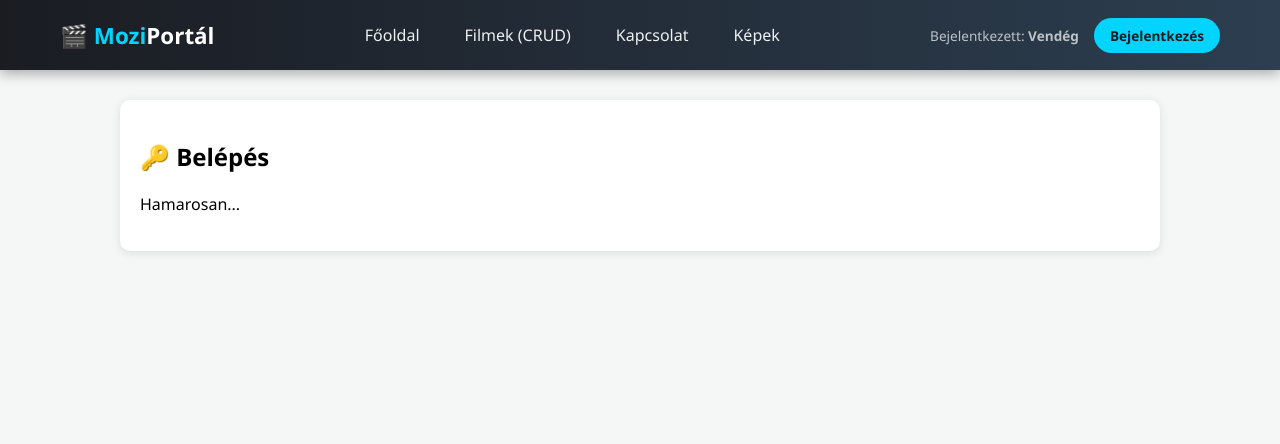
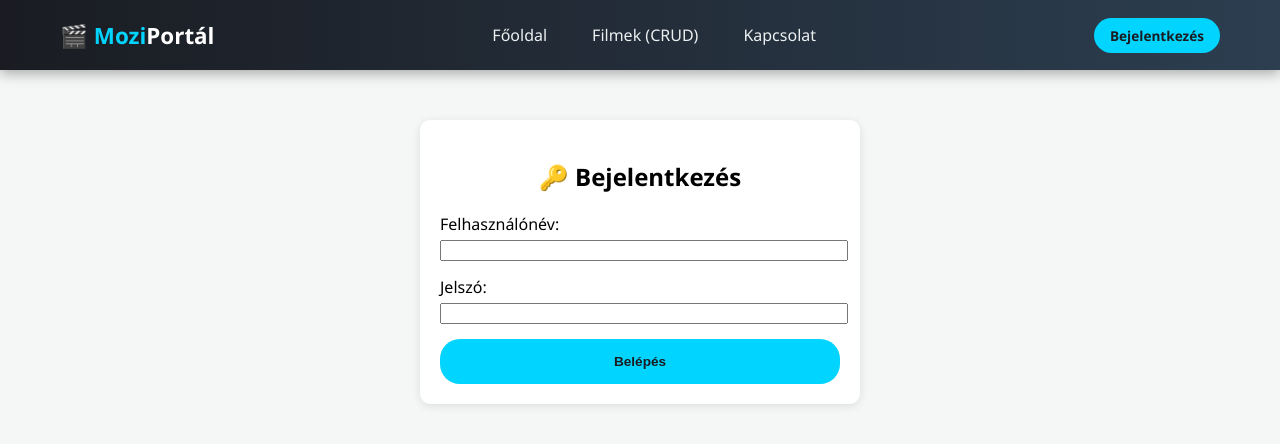
Before and after one commit to RambiBambi93/webprogramoz-sbeadand-gyakorlat2026, a React (Create React App) app in the folder frontend/: page /login in a window 1280 px wide. Shown: the top 444 px of the page. Built offline with nearby package versions, Linux system fonts and the light colour scheme.

Commit message:
Bejelntkezés+ simítgatások

```diff
--- a/frontend/src/App.js
+++ b/frontend/src/App.js
@@ -1,11 +1,14 @@
-import React from 'react';
+import React, { useState } from 'react';
 import { BrowserRouter as Router, Routes, Route, Link } from 'react-router-dom';
 import Home from './components/Home';
 import Movies from './components/Movies';
 import Contact from './components/Contact';
+import Login from './components/Login';
 import './App.css';
 
 function App() {
+  const [user, setUser] = useState("Vendég");
+
   return (
     <Router>
       <div className="App">
@@ -18,11 +21,27 @@ function App() {
               <Link to="/" className="nav-link">Főoldal</Link>
               <Link to="/movies" className="nav-link">Filmek (CRUD)</Link>
               <Link to="/contact" className="nav-link">Kapcsolat</Link>
-              <Link to="/images" className="nav-link">Képek</Link>
             </nav>
-            <div className="user-info">
-              <span className="user-name">Bejelentkezett: <b>Vendég</b></span>
-              <Link to="/login" className="login-btn">Bejelentkezés</Link>
+            <div className="user-info" style={{ display: 'flex', alignItems: 'center', gap: '15px' }}>
+
+              {/* CSAK AKKOR jelenítjük meg a nevet, ha be van jelentkezve valaki */}
+              {user !== "Vendég" && (
+                <span className="user-name">Bejelentkezett: <b>{user}</b></span>
+              )}
+
+              {/* Ha Vendég, csak a gombot látja. Ha belépett, a Kijelentkezés gombot. */}
+              {user === "Vendég" ? (
+                <Link to="/login" className="login-btn">Bejelentkezés</Link>
+              ) : (
+                <button
+                  onClick={() => setUser("Vendég")}
+                  className="login-btn"
+                  style={{border: 'none', cursor: 'pointer', backgroundColor: '#6c757d'}}
+                >
+                  Kijelentkezés
+                </button>
+              )}
+
             </div>
           </div>
         </header>
@@ -32,8 +51,8 @@ function App() {
             <Route path="/" element={<Home />} />
             <Route path="/movies" element={<Movies />} />
             <Route path="/contact" element={<Contact />} />
+            <Route path="/login" element={<Login setUser={setUser} />} />
             <Route path="/images" element={<div className="container"><h2>📷 Galéria</h2><p>Hamarosan...</p></div>} />
-            <Route path="/login" element={<div className="container"><h2>🔑 Belépés</h2><p>Hamarosan...</p></div>} />
           </Routes>
         </main>
       </div>
--- a/frontend/src/components/Home.js
+++ b/frontend/src/components/Home.js
@@ -5,41 +5,45 @@ function Home() {
     <div className="container">
       <h2 style={{textAlign: 'center', margin: '20px 0'}}>Üdvözöljük a Moziműsor Projektben!</h2>
 
-      <section className="video-section">
-        <h3>🎬 Bemutató videók</h3>
-        <div className="video-container" style={{display: 'flex', gap: '20px', flexWrap: 'wrap', justifyContent: 'center'}}>
-          {/* Saját videó - Győződj meg róla, hogy a frontend/public mappában ott van a sajat.mp4! */}
-          <div className="video-card">
-            <p><strong>Saját bemutatkozó (5mp):</strong></p>
-            <video width="400" height="225" controls style={{borderRadius: '8px', boxShadow: '0 4px 8px rgba(0,0,0,0.2)'}}>
-              <source src="/sajat.mp4" type="video/mp4" />
-              A böngésző nem támogatja a videót.
-            </video>
+      <section className="video-section" style={{marginTop: '30px'}}>
+        <div className="video-container" style={{display: 'flex', flexDirection: 'column', alignItems: 'center', gap: '50px'}}>
+
+          {/* Első videó: Cinema City */}
+          <div className="video-card" style={{width: '100%', maxWidth: '800px'}}>
+            <h3 style={{textAlign: 'center', marginBottom: '15px'}}>Cinema City</h3>
+            <div style={{position: 'relative', paddingBottom: '56.25%', height: 0, overflow: 'hidden', borderRadius: '12px', boxShadow: '0 6px 15px rgba(0,0,0,0.3)'}}>
+              <iframe
+                style={{position: 'absolute', top: 0, left: 0, width: '100%', height: '100%', border: 'none'}}
+                src="https://www.youtube.com/embed/OTMqxc48ERg"
+                title="Cinema City"
+                allow="accelerometer; autoplay; clipboard-write; encrypted-media; gyroscope; picture-in-picture"
+                allowFullScreen>
+              </iframe>
+            </div>
           </div>
 
-          {/* YouTube videó */}
-          <div className="video-card">
-            <p><strong>YouTube előzetes:</strong></p>
-            <iframe
-              width="400"
-              height="225"
-              src="https://www.youtube.com/embed/ScMzIvxBSi4"
-              title="YouTube filmelőzetes"
-              frameBorder="0"
-              allow="accelerometer; autoplay; clipboard-write; encrypted-media; gyroscope; picture-in-picture"
-              allowFullScreen
-              style={{borderRadius: '8px', boxShadow: '0 4px 8px rgba(0,0,0,0.2)'}}
-            ></iframe>
+          {/* Második videó: A Gyűrűk Ura */}
+          <div className="video-card" style={{width: '100%', maxWidth: '800px'}}>
+            <h3 style={{textAlign: 'center', marginBottom: '15px'}}>A Gyűrűk Ura Jubileumi Vetítés 4K Extended</h3>
+            <div style={{position: 'relative', paddingBottom: '56.25%', height: 0, overflow: 'hidden', borderRadius: '12px', boxShadow: '0 6px 15px rgba(0,0,0,0.3)'}}>
+              <iframe
+                style={{position: 'absolute', top: 0, left: 0, width: '100%', height: '100%', border: 'none'}}
+                src="https://www.youtube.com/embed/zckJCxYxn1g"
+                title="A Gyűrűk Ura"
+                allow="accelerometer; autoplay; clipboard-write; encrypted-media; gyroscope; picture-in-picture"
+                allowFullScreen>
+              </iframe>
+            </div>
           </div>
+
         </div>
       </section>
 
-      <section className="map-section" style={{marginTop: '40px'}}>
-        <h3>📍 Hol talál meg minket?</h3>
-        {/* Itt egy valódi Google Térkép beágyazás (Corvin Mozi példa) */}
+      <section className="map-section" style={{marginTop: '60px'}}>
+        <h3 style={{textAlign: 'center', marginBottom: '20px'}}>📍 Hol talál meg minket?</h3>
         <iframe
           title="Google Maps - Mozi helyszín"
-          src="https://www.google.com/maps/embed?pb=!1m18!1m12!1m3!1d2696.025345710633!2d19.068281376884042!3d47.4893817960352!2m3!1f0!2f0!3f0!3m2!1i1024!2i768!4f13.1!3m3!1m2!1s0x4741dc5ec749f767%3A0x67396a56e073c683!2sCorvin%20mozi!5e0!3m2!1shu!2shu!4v1714392000000!5m2!1shu!2shu"
+          src="https://www.google.com/maps/embed?pb=!1m18!1m12!1m3!1d2695.845012586022!2d19.06798151562305!3d47.48512147917696!2m3!1f0!2f0!3f0!3m2!1i1024!2i768!4f13.1!3m3!1m2!1s0x4741dc5a24ecfcab%3A0x6c6e755252834db9!2sCorvin%20Mozi!5e0!3m2!1shu!2shu!4v1683050141258!5m2!1shu!2shu"
           width="100%"
           height="350"
           style={{border:0, borderRadius: '12px', boxShadow: '0 4px 10px rgba(0,0,0,0.1)'}}
--- /dev/null
+++ b/frontend/src/components/Login.js
@@ -0,0 +1,73 @@
+import React, { useState } from 'react';
+import { useNavigate } from 'react-router-dom';
+
+function Login({ setUser }) {
+  const [fnev, setFnev] = useState('');
+  const [pw, setPw] = useState('');
+  const [hiba, setHiba] = useState('');
+  const navigate = useNavigate();
+
+  const handleLogin = async (e) => {
+    e.preventDefault();
+    setHiba("");
+
+    try {
+      const response = await fetch('http://localhost:8000/api.php?adat=login', {
+        method: 'POST',
+        headers: { 'Content-Type': 'application/json' },
+        body: JSON.stringify({ username: fnev, password: pw }),
+      });
+
+      const res = await response.json();
+
+      if (res.status === "success") {
+        setUser(res.user);
+        navigate('/');
+      } else {
+        setHiba(res.message || "Hibás adatok!");
+      }
+    } catch (err) {
+      setHiba("Nem sikerült elérni a szervert!");
+    }
+  };
+
+  return (
+    <div className="container" style={{maxWidth: '400px', marginTop: '50px'}}>
+      <div className="stats-bar" style={{textAlign: 'center', marginBottom: '20px'}}>
+        <h2>🔑 Bejelentkezés</h2>
+      </div>
+      <form onSubmit={handleLogin} style={{display: 'flex', flexDirection: 'column', gap: '15px'}}>
+        <div>
+          <label>Felhasználónév:</label>
+          <input
+            type="text"
+            className="search-bar"
+            style={{width: '100%', position: 'static', marginTop: '5px'}}
+            value={fnev}
+            onChange={(e) => setFnev(e.target.value)}
+            required
+          />
+        </div>
+        <div>
+          <label>Jelszó:</label>
+          <input
+            type="password"
+            className="search-bar"
+            style={{width: '100%', position: 'static', marginTop: '5px'}}
+            value={pw}
+            onChange={(e) => setPw(e.target.value)}
+            required
+          />
+        </div>
+
+        {hiba && <p style={{color: 'red', fontWeight: 'bold', textAlign: 'center'}}>{hiba}</p>}
+
+        <button type="submit" className="login-btn" style={{width: '100%', height: '45px', border: 'none', cursor: 'pointer'}}>
+          Belépés
+        </button>
+      </form>
+    </div>
+  );
+}
+
+export default Login;
```
Also changed, not shown: 1 other file (tests, documents, lock files or other folders).
